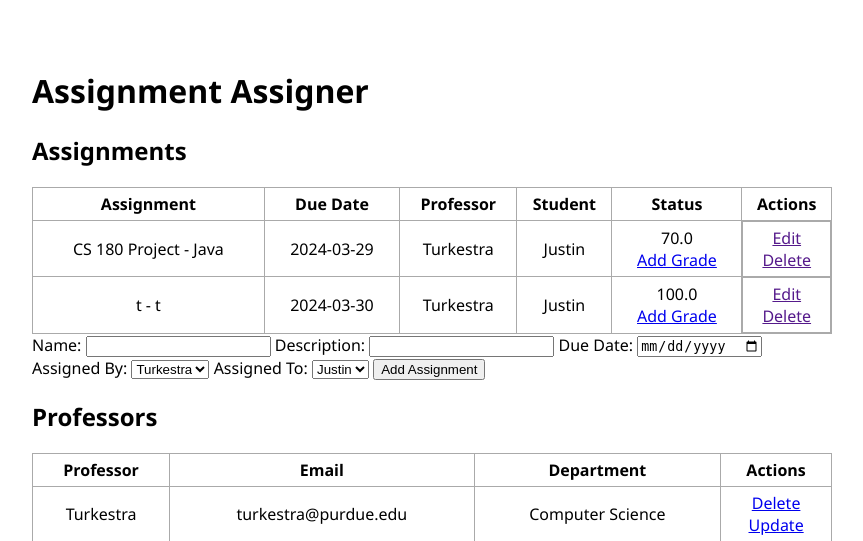
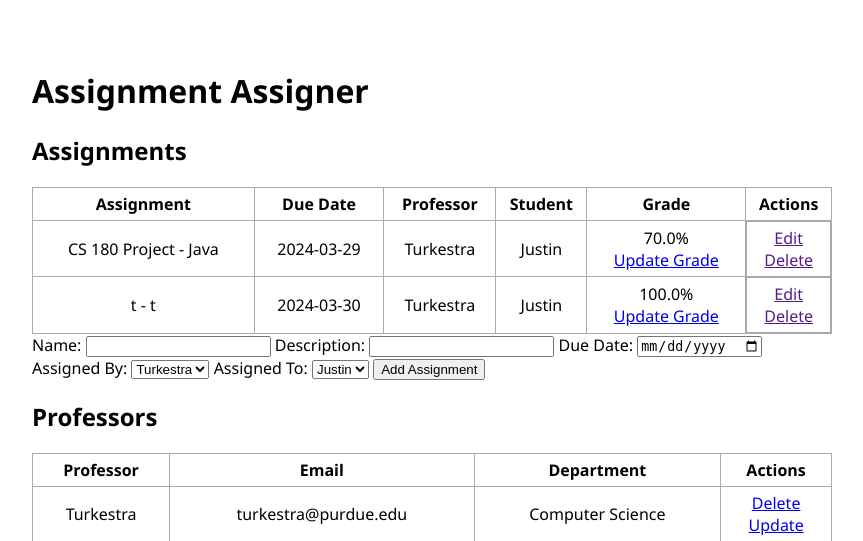
Before and after one commit to Justinjp126/flaskWorkshop, a Flask app: page / in a window 1280 px wide. Shown: the top 541 px of the page, without its empty margins (208-1071 px from the left). Run offline with Flask 3, Linux system fonts and the light colour scheme.

Commit message:
Fix update grade

```diff
--- a/app.py
+++ b/app.py
@@ -141,13 +141,14 @@ def index():  # define route
                     assignment_id=new_assignment.id,
                     status="In Progress"
                 )
+
                 db.session.add(new_student_assignment)
                 db.session.commit()
 
                 new_grade = Grades (
                     student_id=assignment_student_id,
                     assignment_id=new_assignment.id,
-                    grade=-1
+                    grade="-1",
                 )
 
                 db.session.add(new_grade)
@@ -166,22 +167,6 @@ def index():  # define route
                                professors=professors,
                                students=students,
                                grades=grades)
-
-
-@app.route("/addGrade/<int:id>")
-def addGrade(id):
-    assignment = Assignment.query.get_or_404(id)
-    student = Student.query.get_or_404(assignment.student_id)
-    if request.method == 'POST':
-
-        try:
-            db.session.commit()
-            return redirect('/')
-        except:
-            return "Error updating professor"
-    else:
-        return render_template('addGrade.html', assignment=assignment, student=student)
-
 
 @app.route('/delete/student/<int:id>')
 def deleteStudent(id):
@@ -207,18 +192,35 @@ def deleteProfessor(id):
         return "error"
 
 
-@app.route('/update/professor/<int:id>', methods=['GET', 'POST'])
+@app.route("/addGrade/<int:id>",  methods=["GET", "POST"])
+def addGrade(id):
+    grade = Grades.query.get_or_404(id)
+
+    if request.method == "POST":
+        grade.grade = request.form["gradeValue"]
+
+        try:
+            db.session.add(grade)
+            db.session.commit()
+            return redirect("/")
+        except Exception as e:
+            return "Error adding grade" + str(e)
+    else:
+        return render_template("addGrade.html", grade=grade)
+
+
+@app.route("/update/professor/<int:id>", methods=["GET", "POST"])
 def updateProfessor(id):
     professor = Professor.query.get_or_404(id)
 
-    if request.method == 'POST':
+    if request.method == "POST":
         professor.name = request.form["professorName"]
         professor.email = request.form["professorEmail"]
         professor.department = request.form["professorDepartment"]
 
         try:
             db.session.commit()
-            return redirect('/')
+            return redirect("/")
         except:
             return "Error updating professor"
     else:
--- a/templates/index.html
+++ b/templates/index.html
@@ -20,7 +20,7 @@
             <th>Due Date</th>
             <th>Professor</th>
             <th>Student</th>
-            <th>Status</th>
+            <th>Grade</th>
             <th>Actions</th>
         </tr>
         {% for assignment in assignments %}
@@ -31,17 +31,20 @@
             <td>{{ assignment.student.name }}</td>
             <td>
             {% for grade in grades %}
-                {% if grade.student_id == assignment.student.id
-                    and grade.assignment_id == assignment.id %}
-                    {% if grade.grade == -1 %}
-                        In Progress
-                    {% else %}
-                        {{ grade.grade }}
-                    {% endif %}
-                {% endif %}
+            {% if grade.student_id == assignment.student.id and grade.assignment_id == assignment.id %}
+            <span id="grade{{ grade.id }}">{{ grade.grade }}%</span>
+            <br>
+            <a href="/addGrade/{{grade.id}}">Update Grade</a>
+            <script>
+                // JavaScript code to replace grade with "In progress" if it's not found
+                var gradeElement = document.getElementById("grade{{ grade.id }}");
+                if (gradeElement.textContent == "-1.0%") {
+                    gradeElement.textContent = "In Progress"
+                }
+
+            </script>
+            {% endif %}
             {% endfor %}
-            <br>
-            <a href="/addGrade/{{assignment.id}}">Add Grade</a>
             </td>
             <td style="display: flex; flex-direction: column;">
                 <a href="">Edit</a>
```
Also changed, not shown: templates/addGrade.html (+4 -3 lines), assignment.db.
